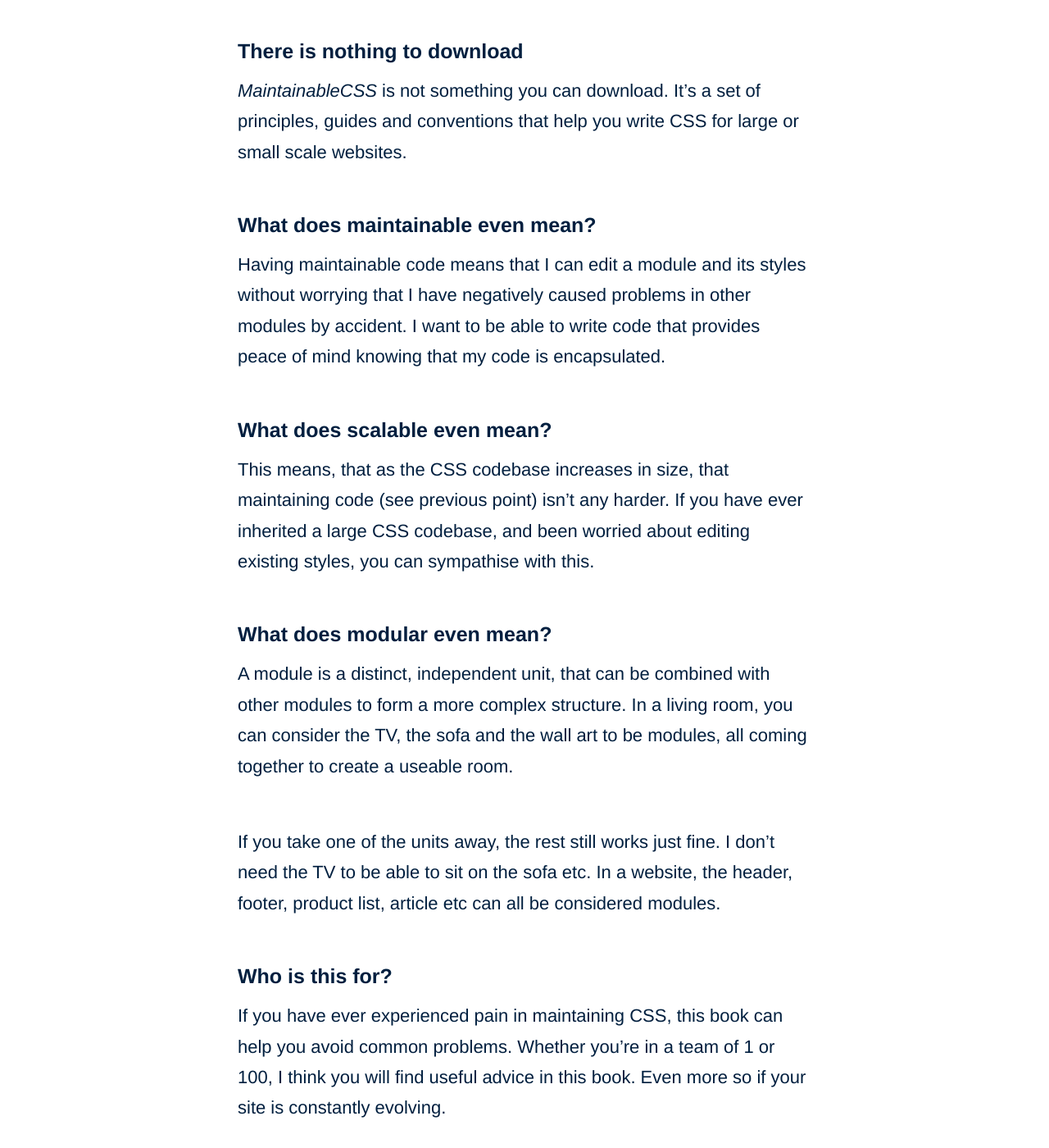
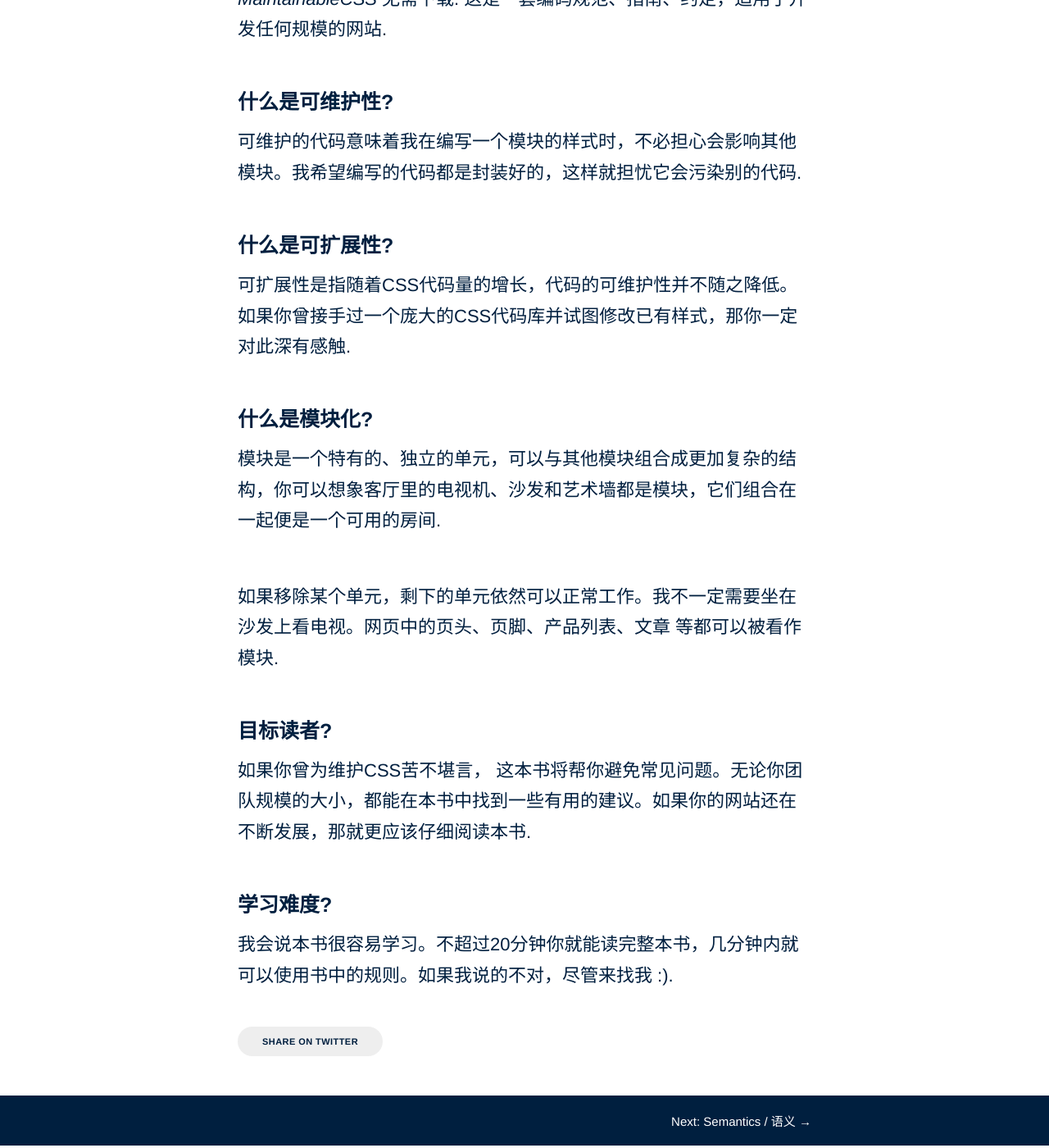
Before and after one commit to taoche/maintainablecss.cn, a Jekyll site: the page built from _chapters/01-introduction.md, in a window 1280 px wide and 1400 px high, scrolled down 559 px. Shown: the whole window at 82% size. Built offline with Jekyll 4.4.1, drawn with Linux system fonts in a browser that asks for light colours; some of the changed text lies outside the part shown.

Commit message:
translate chapters-Introduction

```diff
--- a/_chapters/01-introduction.md
+++ b/_chapters/01-introduction.md
@@ -1,37 +1,37 @@
 ---
 layout: chapter
-title: Introduction
+title: Introduction / 介绍
 section: Preface
 permalink: /chapters/introduction/
 description: An introduction to MaintainableCSS, an approach to writing modular, scalable and of course maintainable CSS.
 ---
 
-*MaintainableCSS* is an approach to architecting and writing CSS that helps you and your team write modular, scalable and maintainable code.
+*MaintainableCSS* 是帮助你和你的团队编写模块化、可拓展、易维护的方法论.
 
-In practical terms, this means that as a developer I want to create new features, or edit existing features without having to concern myself with overriding styles I don't want applied, or worse that the code I write causes regression elsewhere.
+实际而言，这意味着开发者在新写或修改特性时，不必担心无意中覆盖样式或者弄乱代码.
 
-## There is nothing to download
+## 无需下载
 
-*MaintainableCSS* is not something you can download. It's a set of principles, guides and conventions that help you write CSS for large or small scale websites.
+*MaintainableCSS* 无需下载. 这是一套编码规范、指南、约定，适用于开发任何规模的网站.
 
-## What does maintainable even mean?
+## 什么是可维护性?
 
-Having maintainable code means that I can edit a module and its styles without worrying that I have negatively caused problems in other modules by accident. I want to be able to write code that provides peace of mind knowing that my code is encapsulated.
+可维护的代码意味着我在编写一个模块的样式时，不必担心会影响其他模块。我希望编写的代码都是封装好的，这样就担忧它会污染别的代码.
 
-## What does scalable even mean?
+## 什么是可扩展性?
 
-This means, that as the CSS codebase increases in size, that maintaining code (see previous point) isn't any harder. If you have ever inherited a large CSS codebase, and been worried about editing existing styles, you can sympathise with this.
+可扩展性是指随着CSS代码量的增长，代码的可维护性并不随之降低。如果你曾接手过一个庞大的CSS代码库并试图修改已有样式，那你一定对此深有感触.
 
-## What does modular even mean?
+## 什么是模块化?
 
-A module is a distinct, independent unit, that can be combined with other modules to form a more complex structure. In a living room, you can consider the TV, the sofa and the wall art to be modules, all coming together to create a useable room.
+模块是一个特有的、独立的单元，可以与其他模块组合成更加复杂的结构，你可以想象客厅里的电视机、沙发和艺术墙都是模块，它们组合在一起便是一个可用的房间.
 
-If you take one of the units away, the rest still works just fine. I don't need the TV to be able to sit on the sofa etc. In a website, the header, footer, product list, article etc can all be considered modules.
+如果移除某个单元，剩下的单元依然可以正常工作。我不一定需要坐在沙发上看电视。网页中的页头、页脚、产品列表、文章 等都可以被看作模块.
 
-## Who is this for?
+## 目标读者?
 
-If you have ever experienced pain in maintaining CSS, this book can help you avoid common problems. Whether you're in a team of 1 or 100, I think you will find useful advice in this book. Even more so if your site is constantly evolving.
+如果你曾为维护CSS苦不堪言， 这本书将帮你避免常见问题。无论你团队规模的大小，都能在本书中找到一些有用的建议。如果你的网站还在不断发展，那就更应该仔细阅读本书.
 
-## How hard is this to learn?
+## 学习难度?
 
-I would say it's very easy to learn. You can read the entire book in under 20 minutes and apply the rules in minutes. Let me know if I am wrong though :).
+我会说本书很容易学习。不超过20分钟你就能读完整本书，几分钟内就可以使用书中的规则。如果我说的不对，尽管来找我 :).
```
Also changed, not shown: _chapters/02-semantics.md (+1 -1 lines).
